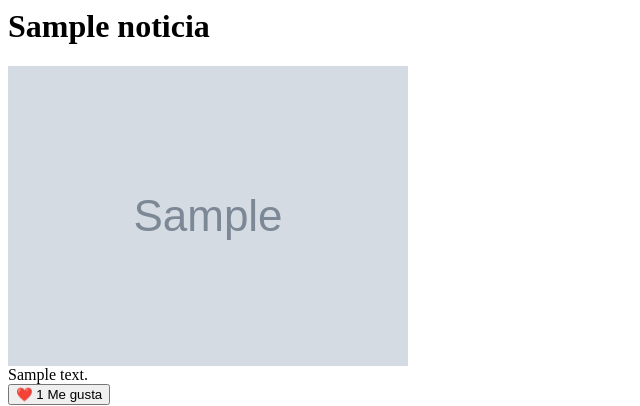
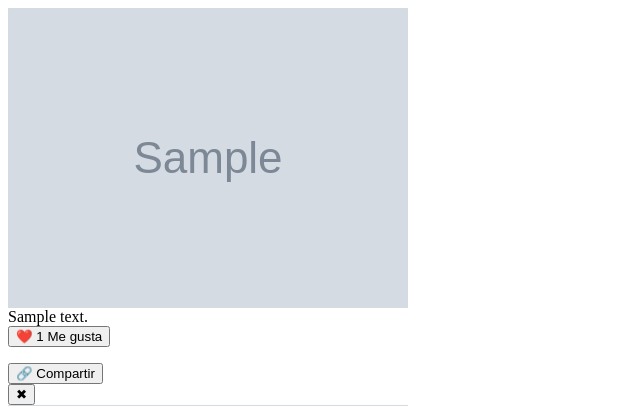
Before and after one commit to Denxxe/grupobrasil, a PHP site: template app/views/noticias/show.php in a window 1280 px wide. Shown: the top 406 px of the page, without its empty margins (0-640 px from the left). Run offline with PHP 8.4, Linux system fonts and the light colour scheme; the template is opened without the code that fills it: most values are stand-ins (such as "Sample title", 1, 10 or a date in 2020); grey boxes marked "Sample" are stand-in pictures.

Commit message:
Solución de errores en la sección de noticias y reportes

```diff
--- a/app/controllers/SubadminController.php
+++ b/app/controllers/SubadminController.php
@@ -33,7 +33,7 @@ class SubadminController extends AppController {
         $this->loadView('subadmin/dashboard', $data);
     }
 
-    public function reports() {-
+    public function reports() {
 
         $noticias = $this->noticiaModel->getAll();
         $comentarios = $this->comentarioModel->getAll();
--- a/app/views/noticias/index.php
+++ b/app/views/noticias/index.php
@@ -6,11 +6,11 @@
                 <div class="col">
                     <div class="card h-100 shadow-sm border-0">
                         <?php if (!empty($noticia['imagen_principal'])): ?>
-                            <img src="/public/<?php echo htmlspecialchars($noticia['imagen_principal']); ?>"
+                            <img src="<?php echo htmlspecialchars($noticia['imagen_principal']); ?>"
                                  class="card-img-top"
                                  alt="<?php echo htmlspecialchars($noticia['titulo']); ?>">
                         <?php else: ?>
-                            <img src="/public/img/noticias/default.jpg"
+                            <img src="img/noticias/default.jpg"
                                  class="card-img-top"
                                  alt="Imagen por defecto">
                         <?php endif; ?>
--- a/app/views/noticias/show.php
+++ b/app/views/noticias/show.php
@@ -1,16 +1,16 @@
 <!-- grupobrasil/app/views/noticias/show.php -->
 
 <div class="container mx-auto p-6">
-    <!-- Título -->
-    <h1 class="text-3xl font-bold text-gray-800 mb-4">
-        <?= htmlspecialchars($noticia['titulo']) ?>
-    </h1>
 
     <!-- Imagen -->
-    <?php if (!empty($noticia['imagen'])): ?>
-        <img src="<?= htmlspecialchars($noticia['imagen']) ?>"
+    <?php if (!empty($noticia['imagen_principal'])): ?>
+        <img src="/grupobrasil/public/<?= htmlspecialchars($noticia['imagen_principal']) ?>"
              alt="Imagen de la noticia"
              class="w-full h-64 object-cover rounded-lg shadow mb-6">
+            <?php else: ?>
+                <img src="/grupobrasil/public/img/noticias/default.jpg"
+                     alt="Imagen por defecto"
+                     class="w-full h-full object-cover">
     <?php endif; ?>
 
     <!-- Contenido -->
@@ -48,13 +48,13 @@
         </button>
 
         <!-- Imagen principal -->
-        <div class="h-1/2 w-full">
-            <?php if (!empty($noticia['imagen'])): ?>
-                <img src="<?= htmlspecialchars($noticia['imagen']) ?>"
+         <div class="h-1/2 w-full">
+            <?php if (!empty($noticia['imagen_principal'])): ?>
+                <img src="/grupobrasil/public/<?= htmlspecialchars($noticia['imagen_principal']) ?>"
                      alt="Imagen de la noticia"
                      class="w-full h-full object-cover">
             <?php else: ?>
-                <img src="/public/img/noticias/default.jpg"
+                <img src="/grupobrasil/public/img/noticias/default.jpg"
                      alt="Imagen por defecto"
                      class="w-full h-full object-cover">
             <?php endif; ?>
```
